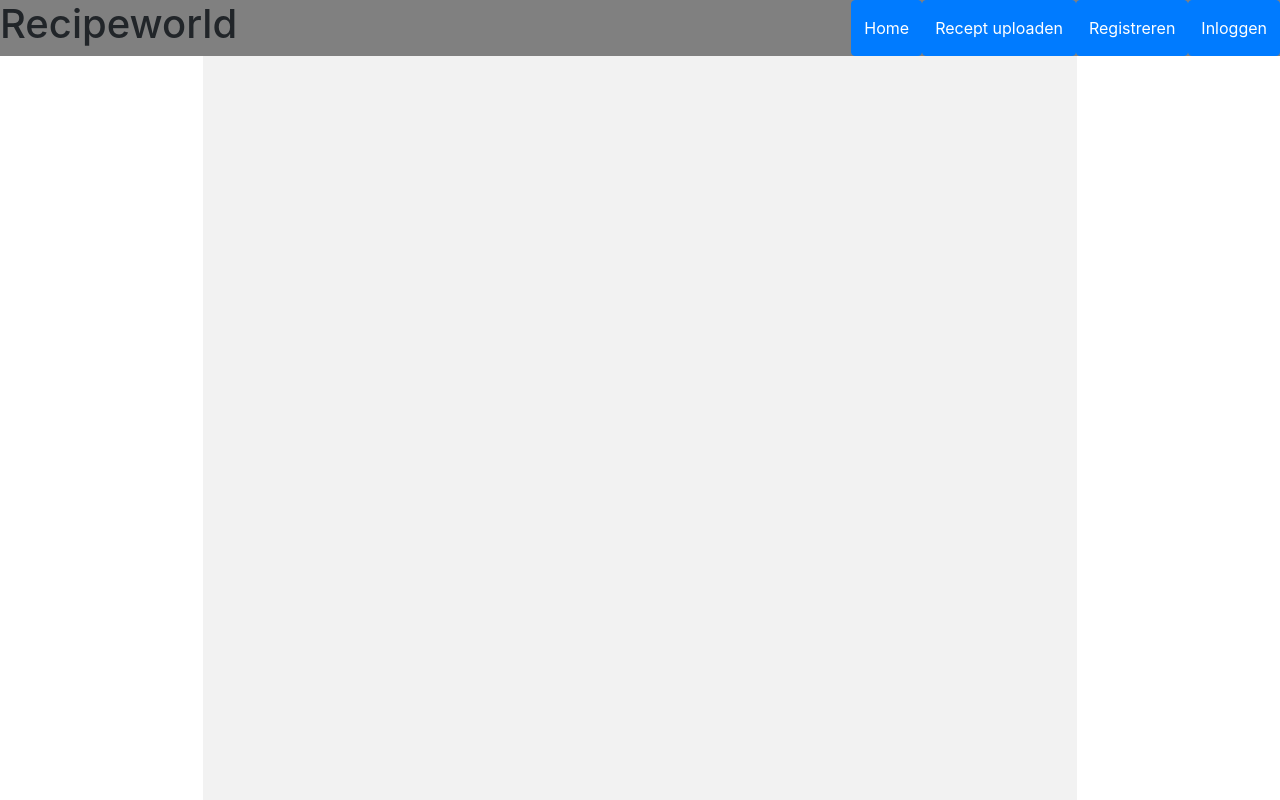
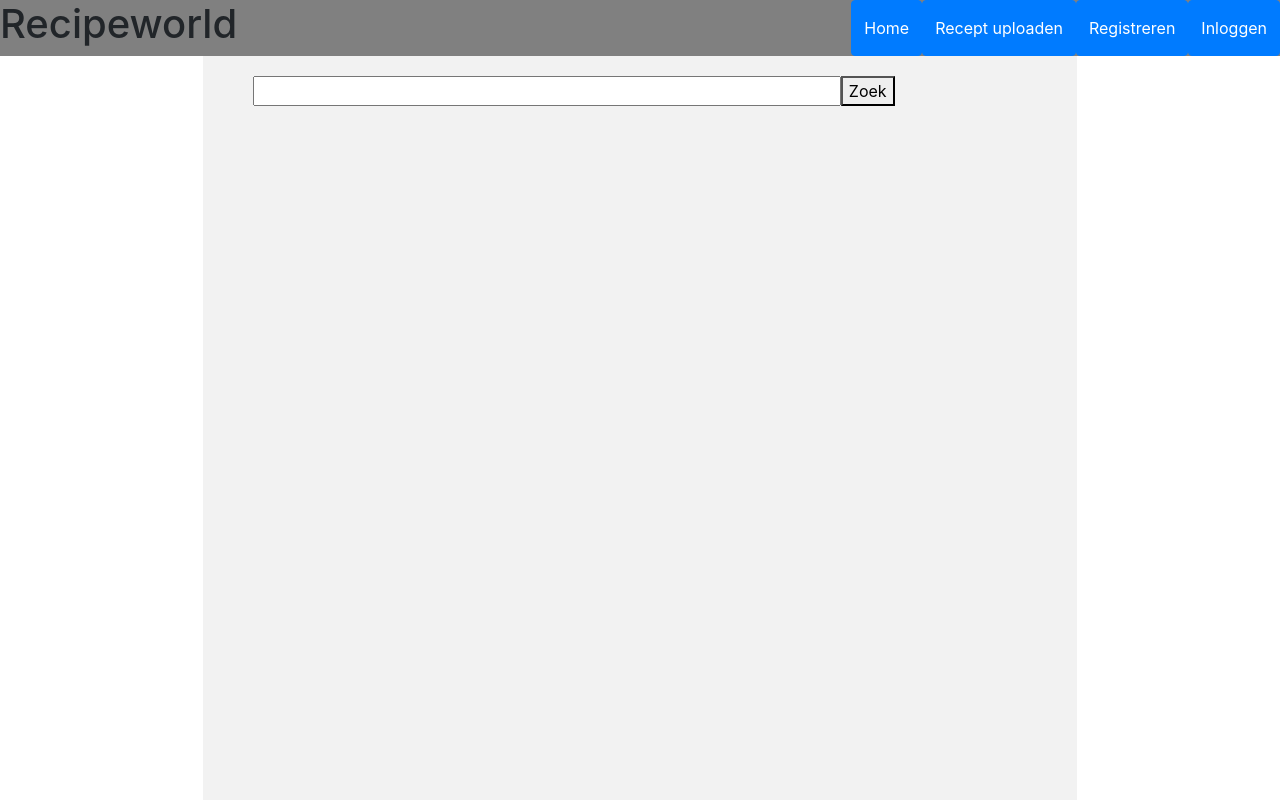
Before and after one commit to Wiebrenvd/Project-2.4, an Angular app in the folder receptenWebsite/: page /resultaat/1 in a window 1280 px wide. Shown: the top 800 px of the page. Built offline with nearby package versions, Linux system fonts and the light colour scheme; no server answers.

Commit message:
[add] server.ts niet altijd jwt checken

```diff
--- a/receptenWebsite/src/app/app-routing.module.ts
+++ b/receptenWebsite/src/app/app-routing.module.ts
@@ -21,7 +21,7 @@ const routes: Routes = [
   {path: 'registreren', component: RegisterComponent},
   {path: 'inloggen', component: LoginComponent},
   {path: 'resultaat/:searchString', component: ResultComponent},
-  {path: 'boodschappenlijstje/:ing', component: BoodschappenlijstComponent}
+  {path: 'boodschappenlijstje/:ing', component: BoodschappenlijstComponent},
 ];
 
 @NgModule({
--- a/receptenWebsite/src/app/ingredienten/ingredienten.ts
+++ b/receptenWebsite/src/app/ingredienten/ingredienten.ts
@@ -7,5 +7,9 @@ export class Ingredient {
   ) {
   }
 
+  setAmount(amount: string) {
+    this.amount = amount;
+  }
+
 
 }
--- a/receptenWebsite/src/app/recipe-result/recipe-result.component.html
+++ b/receptenWebsite/src/app/recipe-result/recipe-result.component.html
@@ -1,8 +1,8 @@
 <div class="row border border-dark">
-  <div class="col-md-3">
+  <div class="col-md-4">
     <a href="/recept/{{this.id}}"><h1>{{this.title}}</h1></a>
   </div>
-  <div class="col-md-9">
+  <div class="col-md-8">
     {{this.desc}}
   </div>
 
--- a/receptenWebsite/src/app/result/result.component.html
+++ b/receptenWebsite/src/app/result/result.component.html
@@ -1,6 +1,14 @@
-<div #container class="container-fluid">
+<div class="container-fluid">
+  <div class="row">
+    <div class="col-md-12">
+      <app-zoekfunctie></app-zoekfunctie>
+      <br>
+    </div>
 
+  </div>
+  <div #container class="row">
 
+  </div>
 
 
 </div>
--- a/receptenWebsite/src/app/zoekfunctie/zoekfunctie.component.html
+++ b/receptenWebsite/src/app/zoekfunctie/zoekfunctie.component.html
@@ -1,4 +1,13 @@
-<div class="container-fluid border">
-  <input (input)="searchString = $event.target.value" type="text" class="w-75"><button (click)="submit()">Zoek</button>
+<div class="container-fluid">
+  <div class="row">
+
+    <div class="col-md-9" style="padding-right:0">
+      <input (input)="searchString = $event.target.value" type="text" style="width:100%">
+    </div>
+    <div class="col-md-3" style="padding-left:0">
+      <button (click)="submit()">Zoek</button>
+    </div>
+
+  </div>
 
 </div>
--- a/receptenWebsite/src/app/zoekfunctie/zoekfunctie.component.ts
+++ b/receptenWebsite/src/app/zoekfunctie/zoekfunctie.component.ts
@@ -12,6 +12,9 @@ export class ZoekfunctieComponent implements OnInit {
 
 
   constructor(private configService: ConfigService, private router: Router) {
+    this.router.routeReuseStrategy.shouldReuseRoute = function () {
+      return false;
+    };
   }
 
   ngOnInit(): void {
```
Also changed, not shown: receptenWebsite/src/server.ts (+27 -13 lines).
